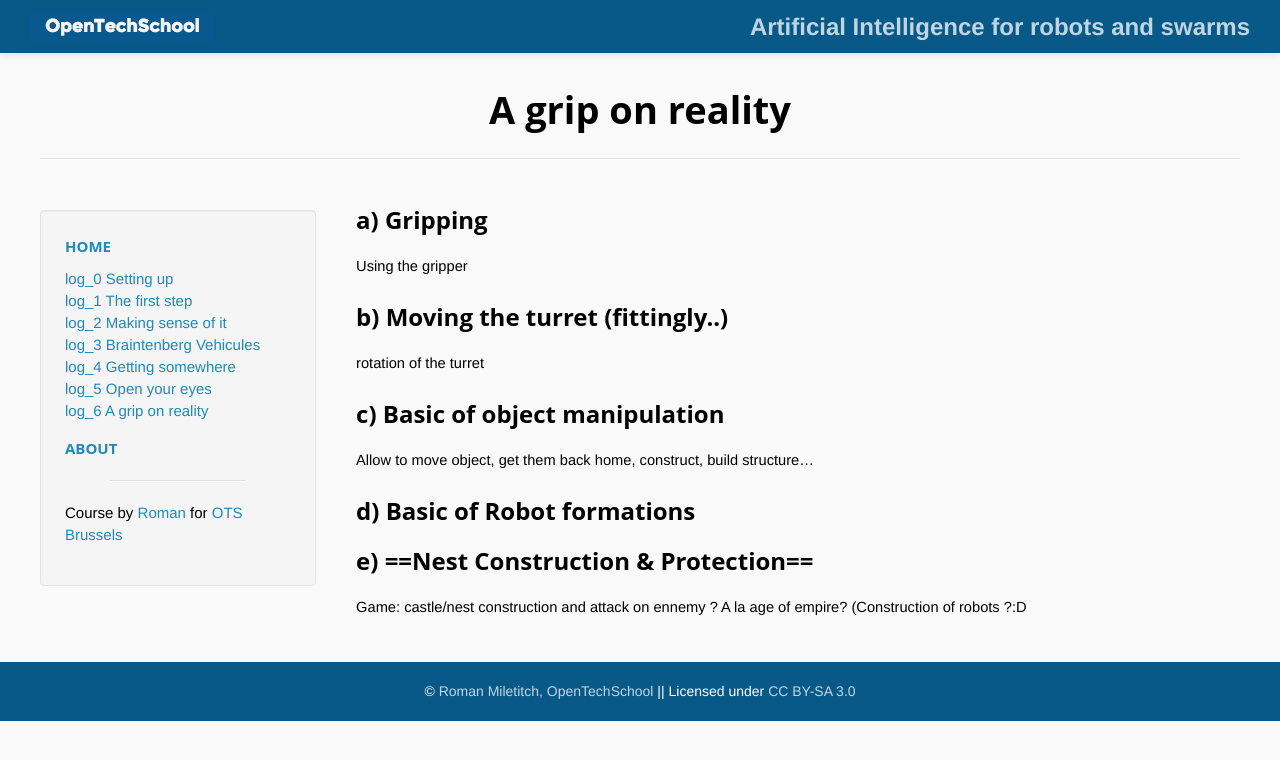
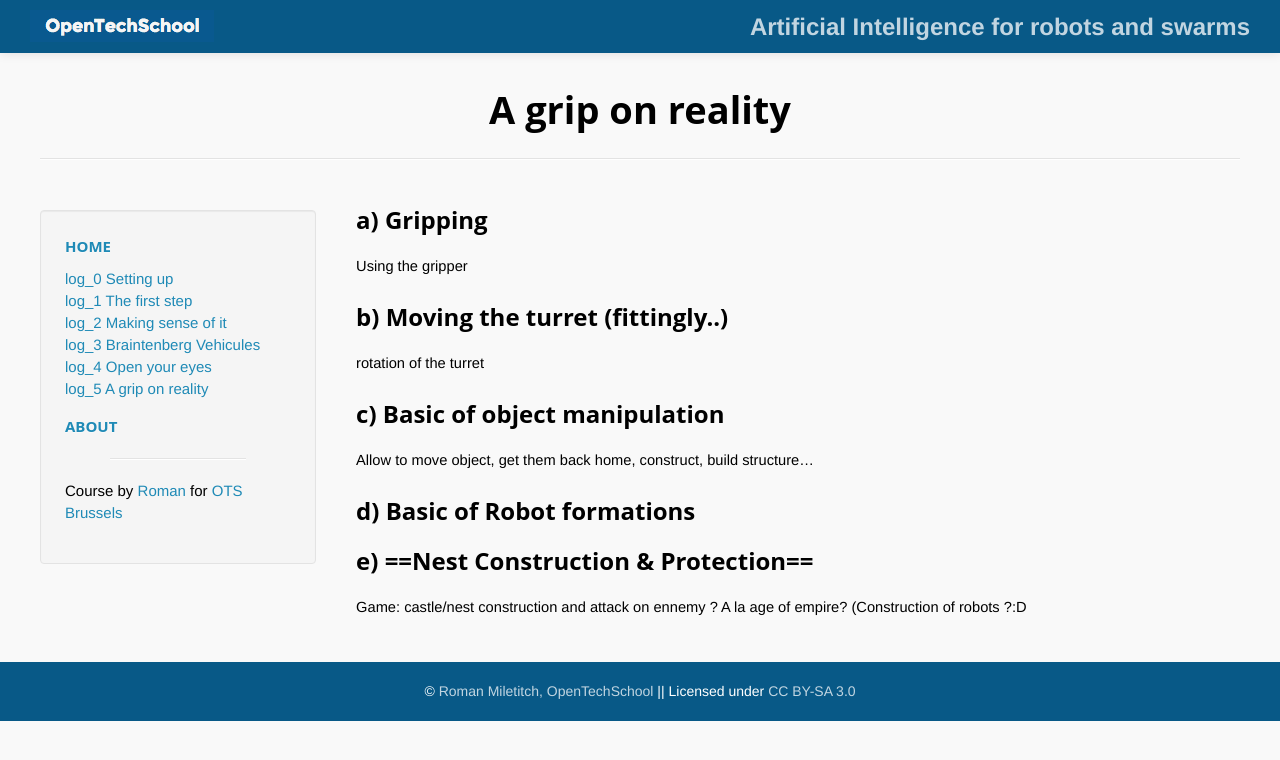
Before and after one commit to OpenTechSchool-Brussels/AI-for-robots-and-swarms, a Jekyll site: the page built from A-grip-on-reality.markdown, in a window 1280 px wide. Shown: the top 760 px of the page. Built offline with Jekyll 4.4.1, drawn with Linux system fonts in a browser that asks for light colours; Markdown is read by kramdown in place of the engine named in the settings.

Commit message:
getting rid of getting somewhere

```diff
--- a/A-grip-on-reality.markdown
+++ b/A-grip-on-reality.markdown
@@ -1,7 +1,7 @@
 ---
 layout: default
 title:  "A grip on reality"
-num: 6
+num: 5
 
 ---
 
--- a/Open-your-eyes.markdown
+++ b/Open-your-eyes.markdown
@@ -1,7 +1,7 @@
 ---
 layout: default
 title:  "Open your eyes"
-num: 5
+num: 4
 
 ---
 
```
Also changed, not shown: Getting-somewhere.markdown (deleted, +0 -18 lines).
